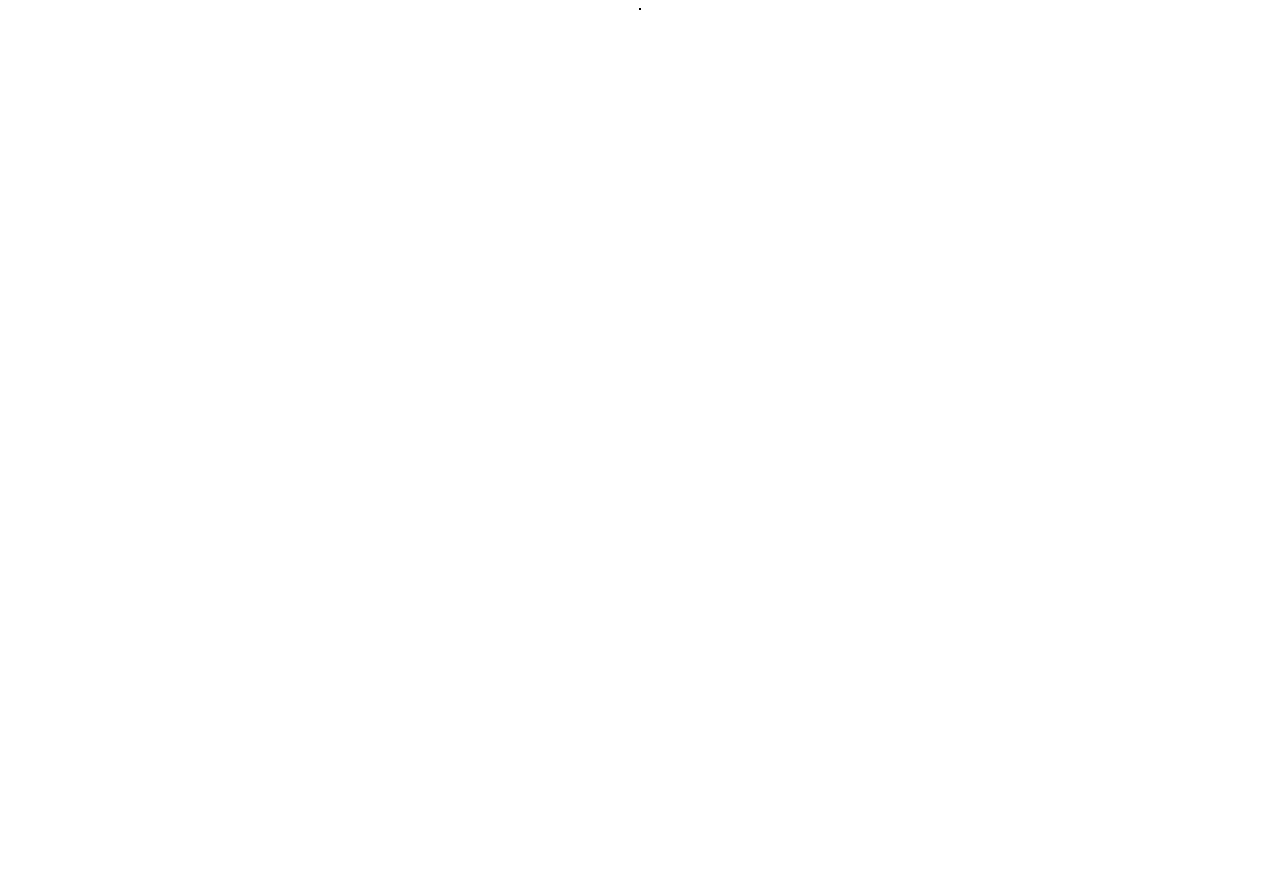
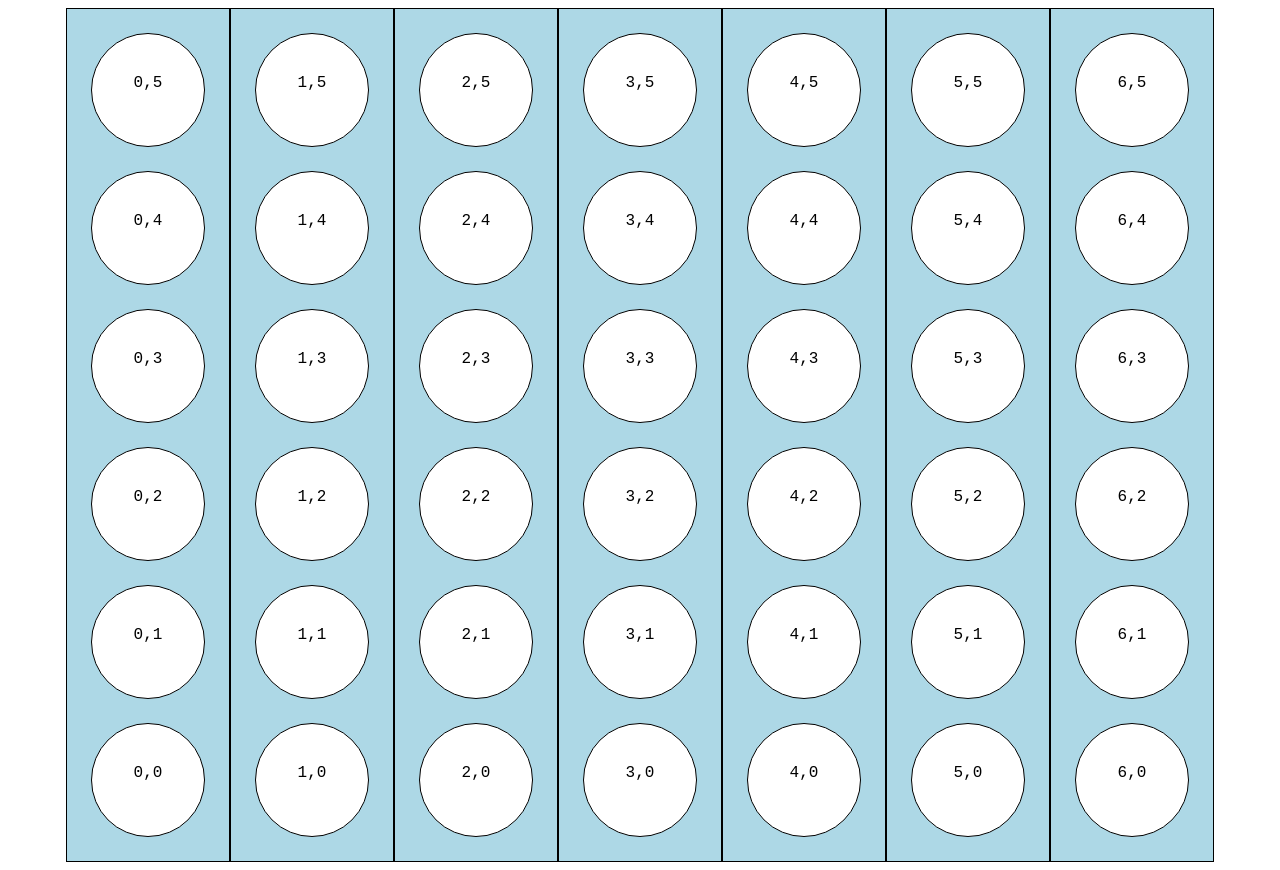
Before and after one commit to Yoavbenzvi/Connect-Four, a React (Create React App) app: page / in a window 1280 px wide. Before the commit the page ends 800 px from the top, so only its background shows below. Built offline with nearby package versions, Linux system fonts and the light colour scheme.

Commit message:
about to add gameplay

```diff
--- a/src/App.css
+++ b/src/App.css
@@ -1,4 +1,12 @@
 .app {
 	display: flex;
 	justify-content: center;
+	font-family: monospace;
+	font-size: 16px;
 }
+
+.board {
+	background: lightblue;
+	display: grid;
+	grid-template-columns: repeat(7, 1fr);
+}
--- a/src/App.js
+++ b/src/App.js
@@ -1,27 +1,43 @@
 import React from 'react';
+import Column from './components/Column';
 import './App.css';
-import Board from './components/Board';
 
 class App extends React.Component {
 	constructor() {
 		super()
 
 		this.state = {
-			currentPlayer: 'red',
+			//initializing first player
+			player: 'red',
+			//initializing board state before componentDidMount
 			board: null,
 		}
 	}
 
+	//mutating the column
+	changeColumn = (column) => {
+		console.log(`changing column ${column}`)
+
+
+	}
+
+	//creating columns and defining x axis; defining board state
 	componentDidMount() {
-		const newBoard = new Array(7).fill('0')
+		let newBoard = [];
+		for(let x = 0; x < 7; x++) {
+			newBoard.push(<Column key={`column ${x}`} x={x} changeColumn={(column) => this.changeColumn(column)}/>)
+		}
 
+		this.setState({
+			board: newBoard,
+		})
 	}
 
 	render() {
 		return(
 			<div className="app">
-				<div>
-					<Board board={this.state.board}/>
+				<div className="board">
+					{this.state.board}
 				</div>
 			</div>
 		)
--- a/src/components/Board.css
+++ /dev/null
@@ -1,6 +0,0 @@
-.board {
-	border: 1px solid black;
-	background: lightblue;
-	display: grid;
-	grid-template-columns: repeat(7, 1fr);
-}
--- a/src/components/Board.js
+++ /dev/null
@@ -1,15 +0,0 @@
-import React from 'react';
-import './Board.css'
-
-class Board extends React.Component {
-	render() {
-
-		return(
-			<div className="board">
-				{this.props.board}
-			</div>
-		)
-	}
-}
-
-export default Board;
--- /dev/null
+++ b/src/components/Column.css
@@ -0,0 +1,3 @@
+.column {
+	border: 1px solid black;
+}
--- a/src/components/Column.js
+++ b/src/components/Column.js
@@ -1,12 +1,30 @@
 import React from 'react';
+import './Column.css';
 import Tile from './Tile';
 
+
+//get an x prop from parent on render
 class Column extends React.Component {
+
+	//calling a callback function to rerender the columns
+	handleClick = () => {
+		console.log(`clicked on row ${this.props.x}`);
+		this.props.changeColumn(this.props.x);
+	}
+
 	render() {
+		//creating the column and defining y axis
+		let column = [];
+		for(let y = 5; y >= 0; y--) {
+			column.push(<Tile key={`${this.props.x},${y}`} x={this.props.x} y={y} />)
+		}
+
 		return(
-
+			<div className="column" onClick={() => this.handleClick()}>
+				{column}
+			</div>
 		)
 	}
 }
 
-export default Column
+export default Column;
--- a/src/components/Tile.css
+++ b/src/components/Tile.css
@@ -1,9 +1,10 @@
-.circle  {
+.tile {
+	text-align: center;
+	border-radius: 50%;
+	background: white;
+	height: 64px;
 	width: 64px;
-    height: 64px;
-    background: white;
-    border: 1px solid black;
-    border-radius: 50%;
-    margin: 8px;
-    text-align: center;
+	padding: 1.5em;
+	margin: 1.5em;
+	border: 1px solid black;
 }
--- a/src/components/Tile.js
+++ b/src/components/Tile.js
@@ -1,13 +1,15 @@
 import React from 'react';
 import './Tile.css';
 
-const Tile = ({ x, y}) => {
+class Tile extends React.Component {
 
-	return(
-		<div className="circle">
-			<p> {x},{y} </p>
-		</div>
-	)
+	render() {
+		return(
+			<div className="tile">
+				<p> {this.props.x},{this.props.y} </p>
+			</div>
+		)
+	}
 }
 
 export default Tile;
```
